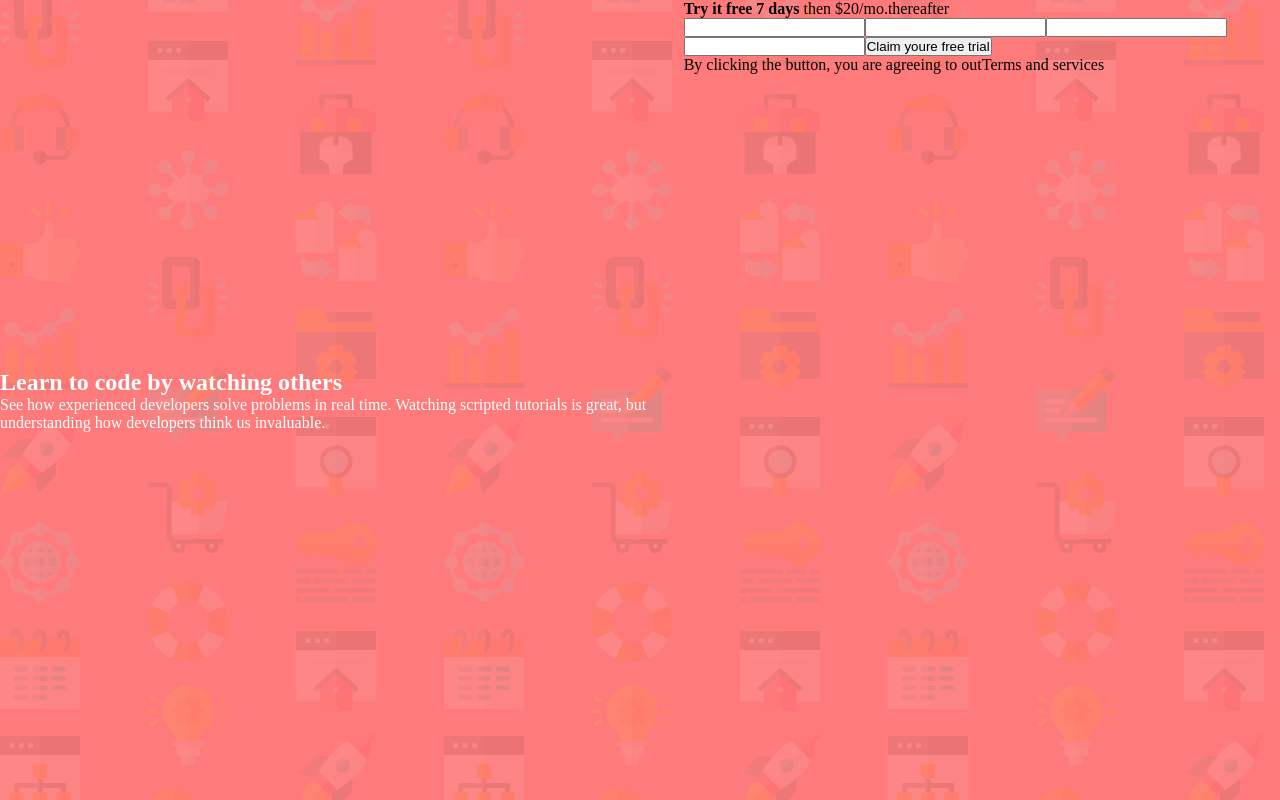
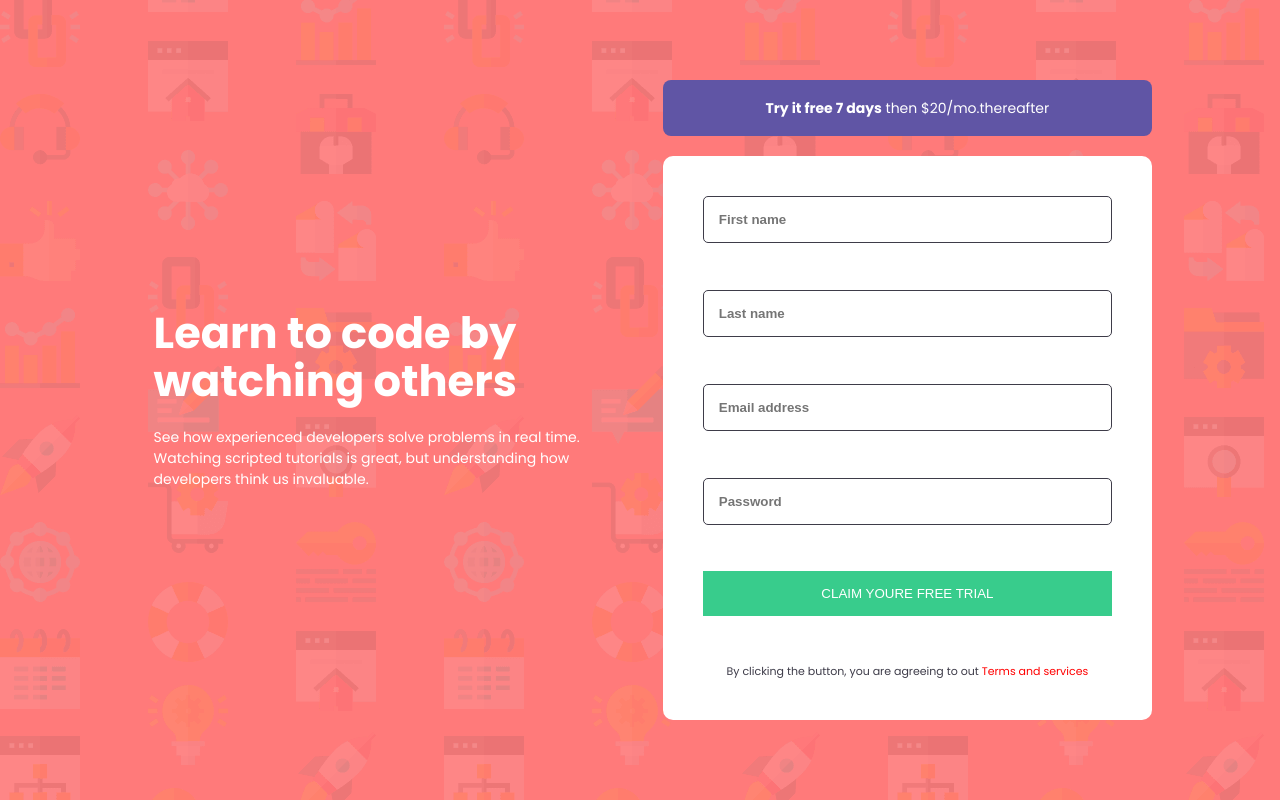
Before and after one commit to Segnities/react-sign-up-form, a React (Vite) app: page / in a window 1280 px wide. Built offline with nearby package versions, Linux system fonts and the light colour scheme.

Commit message:
basic card styles

```diff
--- a/src/components/App.css
+++ /dev/null
@@ -1,20 +0,0 @@
-.App {
-  width: 100%;
-  min-height: 100vh;
-  display: flex;
-  flex-direction: row;
-  background-image: url("./assets/img/bg-intro-desktop.png");
-  background-size: cover;
-  background-color: hsl(0, 100%, 74%);
-}
-
-.intro {
-  align-self: center;
-  color: #fff;
-}
-
-@media screen and (max-width: 720px) {
-  .App {
-    background-image: url("./assets/img/bg-intro-mobile.png");
-  }
-}
--- a/src/components/App.jsx
+++ b/src/components/App.jsx
@@ -1,18 +1,17 @@
 import React from "react";
 
-import "./App.css";
+import "./assets/css/App.css";
+import Intro from "./Intro";
 
 function App() {
   return (
     <div className="App">
-      <div className="intro">
-        <h2>Learn to code by watching others</h2>
-        <p>
-          See how experienced developers solve problems in real time. Watching
+      <Intro
+        title={"Learn to code by watching others"}
+        body={`See how experienced developers solve problems in real time. Watching
           scripted tutorials is great, but understanding how developers think us
-          invaluable.
-        </p>
-      </div>
+          invaluable.`}
+      />
       <div className="card-wrapper">
         <div className="sign-up-suggestion">
           <p>
@@ -20,14 +19,14 @@ function App() {
           </p>
         </div>
         <form className="sign-up-card" onSubmit={(e) => e.preventDefault()}>
-          <input type="text" />
-          <input type="text" />
-          <input type="email" />
-          <input type="password" />
+          <input type="text" placeholder="First name" />
+          <input type="text" placeholder="Last name" />
+          <input type="email" placeholder="Email address" />
+          <input type="password" placeholder="Password" />
           <button>Claim youre free trial</button>
           <p>
             By clicking the button, you are agreeing to out
-            <span>Terms and services</span>
+            <span> Terms and services</span>
           </p>
         </form>
       </div>
--- /dev/null
+++ b/src/components/Intro.jsx
@@ -0,0 +1,15 @@
+import React from "react";
+
+import styles from "./assets/css/Intro.module.css";
+
+function Intro({ title, body }) {
+  return (
+    <div className={styles['intro']}>
+      <h2>{title}</h2>
+      <p>{body}</p>
+    </div>
+  );
+}
+
+
+export default Intro;
--- /dev/null
+++ b/src/components/assets/css/App.css
@@ -0,0 +1,77 @@
+.App {
+  width: 100%;
+  padding-top: 10vh;
+  padding-bottom: 10vh;
+  padding-left: 12vw;
+  padding-right: 10vw;
+  min-height: 100vh;
+  display: grid;
+  grid-template-columns: 1fr 1fr;
+  grid-column-gap: 20px;
+  background-image: url('../img/bg-intro-desktop.png');
+  background-size: cover;
+  background-color: hsl(0, 100%, 74%);
+}
+
+.card-wrapper {
+  width: 100%;
+  display: grid;
+  grid-template-rows: 1fr 10fr;
+  grid-row-gap: 20px;
+}
+
+.sign-up-suggestion {
+  width: 100%;
+  display: flex;
+  align-items: center;
+  font-size: 14px;
+  justify-content: center;
+  color: #fff;
+  border-radius: 8px;
+  background-color: hsl(248, 32%, 49%);
+}
+
+.sign-up-card {
+  width: 100%;
+  padding: 2.5em;
+  justify-content: space-between;
+  background-color: #fff;
+  display: flex;
+  flex-direction: column;
+  border-radius: 10px;
+
+}
+.sign-up-card input {
+  border-radius: 5px;
+  font-weight: 600;
+  padding: 15px;
+  border: 1px solid hsl(249, 10%, 26%);
+}
+
+
+.sign-up-card button {
+  padding: 15px;
+  cursor: pointer;
+  background-color: hsl(154, 59%, 51%);
+  outline: none;
+  border: none;
+  color: #fff;
+  text-transform: uppercase;
+
+}
+
+.sign-up-card p {
+  align-self: center;
+  font-size: 11px;
+  color: hsl(249, 10%, 26%);
+}
+
+.sign-up-card p span {
+  color: red;
+}
+
+@media screen and (max-width: 720px) {
+  .App {
+    background-image: url("./assets/img/bg-intro-mobile.png");
+  }
+}
--- /dev/null
+++ b/src/components/assets/css/Intro.module.css
@@ -0,0 +1,14 @@
+.intro {
+  align-self: center;
+  color: #fff;
+}
+
+.intro h2 {
+  font-size: 2.7rem;
+  line-height: 1.1em;
+}
+
+.intro p {
+  margin-top: 1.5em;
+  font-size: 14px;
+}
--- a/src/index.css
+++ b/src/index.css
@@ -1,5 +1,12 @@
+@import url('https://fonts.googleapis.com/css2?family=Poppins:wght@400;500;600;700&display=swap');
+
 * {
   margin: 0;
   padding: 0;
-  box-sizing: border-box';
+  box-sizing: border-box;
 }
+
+body {
+  font-family: 'Poppins', sans-serif, system-ui, -apple-system, BlinkMacSystemFont, 'Segoe UI', Roboto, Oxygen, Ubuntu, Cantarell, 'Open Sans', 'Helvetica Neue', sans-serif;
+  font-size: 16px;
+}
```
